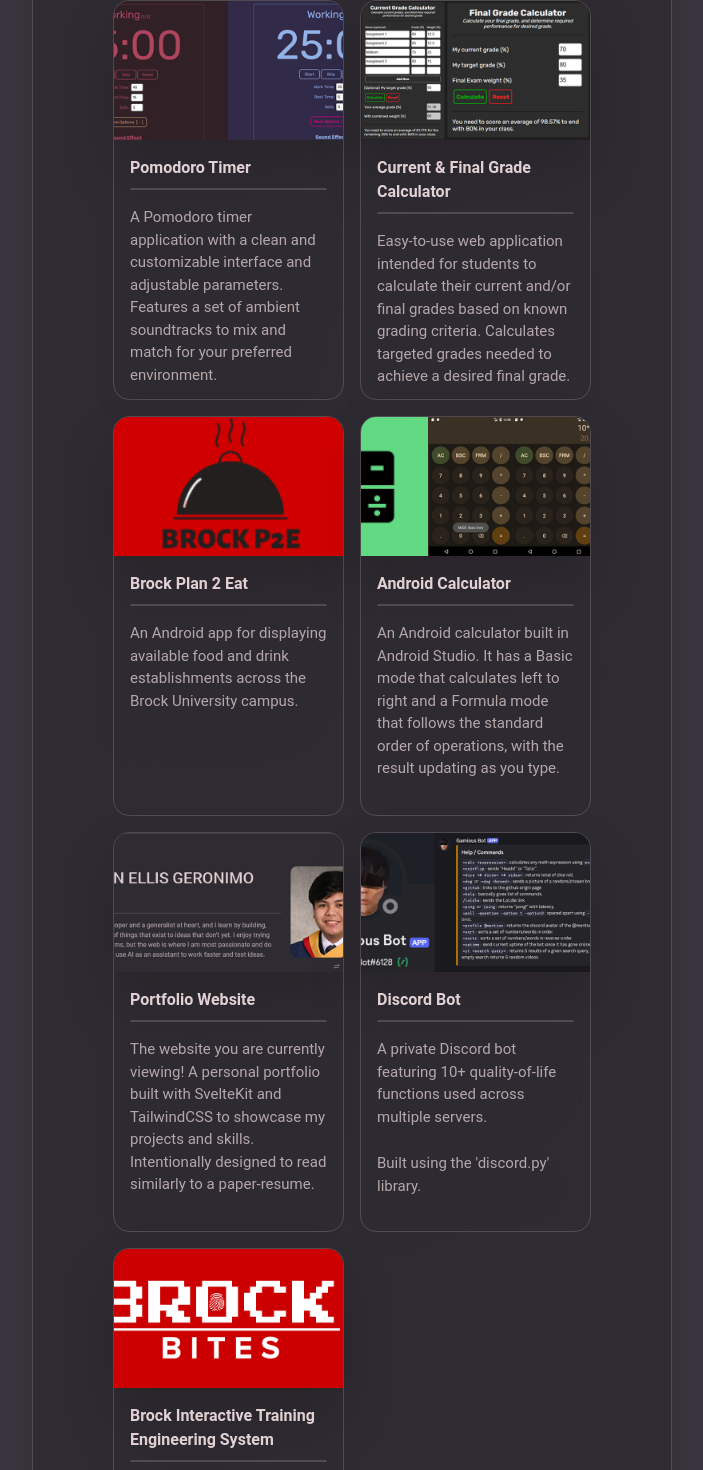
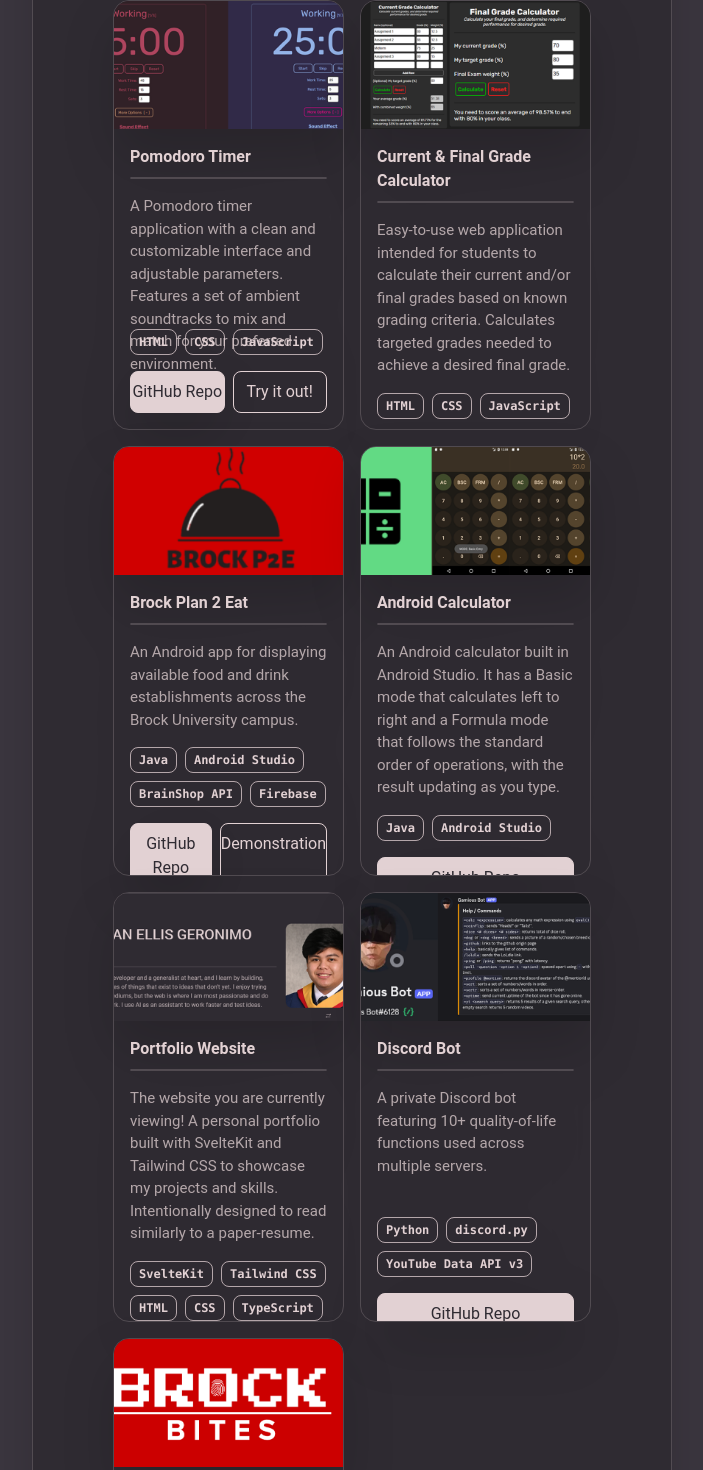
Before and after one commit to Julellisg/Portfolio, a SvelteKit app: page / in a window 1280 px wide. Shown: the part 1060-2530 px from the top of the page, without its empty margins (288-991 px from the left). Built offline with nearby package versions, Linux system fonts and the light colour scheme.

Commit message:
Added project tags and buttons

```diff
--- a/src/routes/+page.svelte
+++ b/src/routes/+page.svelte
@@ -17,7 +17,7 @@
     let showFirstPortrait = $state(true);
 </script>
 
-<div class="portfolio-container">
+<div id="top" class="portfolio-container">
     <!-- About Me -->
     <div class="grid grid-cols-1 md:grid-cols-[minmax(0,1fr)_14rem] gap-6">
         <!-- Left Half  -->
@@ -25,7 +25,7 @@
             <h1 class="text-[38px] font-extrabold">JULIAN ELLIS GERONIMO</h1>
             <h2>ABOUT</h2>
             <hr>
-            <p class="text-base text-[var(--text-sub-color)]">I’m a web developer and a generalist at heart, and I learn by building, from remakes of things that exist to ideas that don’t yet. I enjoy trying different mediums, but the web is where I am most passionate and do my best work. I use AI as an assistant to work faster and test ideas.</p>
+            <p class="text-base text-(--text-sub-color)">I’m a web developer and a generalist at heart, and I learn by building, from remakes of things that exist to ideas that don’t yet. I enjoy trying different mediums, but the web is where I am most passionate and do my best work. I use AI as an assistant to work faster and test ideas.</p>
         </div>
         <!-- Right Half -->
         <div>
@@ -79,8 +79,8 @@
                 <span class="ml-auto text-right ">St. Catharines, Ontario</span>
             </div>
             <div class="mt-1 flex flex-wrap items-baseline justify-between gap-x-4">
-                <p class="text-[var(--text-sub-color)]">Bachelor of Science (Honours) - BS, Computer Science</p>
-                <span class="ml-auto text-right text-[var(--text-sub-color)]">Sep 2019 - April 2024</span>
+                <p class="text-(--text-sub-color)">Bachelor of Science (Honours) - BS, Computer Science</p>
+                <span class="ml-auto text-right text-(--text-sub-color)">Sep 2019 - April 2024</span>
             </div>
         </div>
     </div>
@@ -89,7 +89,7 @@
     <!-- Technical Skills -->
     <h2>TECHNICAL SKILLS</h2>
     <hr>
-    <div>Languages / Frameworks: Java, HTML, CSS, JavaScript/TypeScript, Python, C++, SQL, SvelteKit, TailwindCSS, Bootstrap</div>
+    <div>Languages / Frameworks: Java, HTML, CSS, JavaScript/TypeScript, Python, C++, SQL, SvelteKit, Tailwind CSS, Bootstrap</div>
     <div>Tools: Android Studio, Figma, Firebase, Photoshop, Git, GitHub Desktop, Notion, PostgreSQL, Ubuntu</div>
     <br>
 
@@ -101,10 +101,23 @@
         <!-- Pomodoro Timer -->
         <div id="project-card">
             <img src={previewPomodoro} alt="" aria-hidden="true">
-            <div id="card-text">
+            <div id="card-text" class="flex min-h-0 flex-1 flex-col">
                 <h3>Pomodoro Timer</h3>
                 <hr>
                 <p>A Pomodoro timer application with a clean and customizable interface and adjustable parameters. Features a set of ambient soundtracks to mix and match for your preferred environment.</p>
+            </div>
+
+            <!-- Tags -->
+            <div class="tags mt-auto flex shrink-0 flex-wrap gap-2 px-4 font-mono">
+                <span>HTML</span>
+                <span>CSS</span>
+                <span>JavaScript</span>
+            </div>
+
+            <!-- Buttons -->
+            <div class="mt-auto flex w-full gap-2">
+                <a href="https://github.com/Julellisg/Pomodoro-Timer" target="_blank" rel="noopener noreferrer" class="basis-0 flex-1 rounded-lg border border-(--text-color) text-(--content-color) text-center py-2 my-4 ml-4" style="background-color: var(--text-color);">GitHub Repo</a>
+                <a href="https://julellisg.github.io/Pomodoro-Timer/" target="_blank" rel="noopener noreferrer" class="basis-0 flex-1 rounded-lg border text-center py-2 my-4 mr-4">Try it out!</a>
             </div>
         </div>
         <!-- Grade Calculator -->
@@ -115,6 +128,19 @@
                 <hr>
                 <p>Easy-to-use web application intended for students to calculate their current and/or final grades based on known grading criteria. Calculates targeted grades needed to achieve a desired final grade.</p>
             </div>
+
+            <!-- Tags -->
+            <div class="tags mt-auto flex shrink-0 flex-wrap gap-2 px-4 font-mono">
+                <span>HTML</span>
+                <span>CSS</span>
+                <span>JavaScript</span>
+            </div>
+
+            <!-- Buttons -->
+            <div class="mt-auto flex w-full gap-2">
+                <a href="https://github.com/Julellisg/Grade-Calculator" target="_blank" rel="noopener noreferrer" class="basis-0 flex-1 rounded-lg border border-(--text-color) text-(--content-color) text-center py-2 my-4 ml-4" style="background-color: var(--text-color);">GitHub Repo</a>
+                <a href="https://julellisg.github.io/Grade-Calculator/" target="_blank" rel="noopener noreferrer" class="basis-0 flex-1 rounded-lg border text-center py-2 my-4 mr-4">Try it out!</a>
+            </div>
         </div>
         <!-- Brock Plan 2 Eat -->
         <div id="project-card">
@@ -123,6 +149,20 @@
                 <h3>Brock Plan 2 Eat</h3>
                 <hr>
                 <p>An Android app for displaying available food and drink establishments across the Brock University campus. </p>
+            </div>
+
+            <!-- Tags -->
+            <div class="tags mt-auto flex shrink-0 flex-wrap gap-2 px-4 font-mono">
+                <span>Java</span>
+                <span>Android Studio</span>
+                <span>BrainShop API</span>
+                <span>Firebase</span>
+            </div>
+
+            <!-- Buttons -->
+            <div class="mt-auto flex w-full gap-2">
+                <a href="https://github.com/Julellisg/BrockPlan2EatApp" target="_blank" rel="noopener noreferrer" class="basis-0 flex-1 rounded-lg border border-(--text-color) text-(--content-color) text-center py-2 my-4 ml-4" style="background-color: var(--text-color);">GitHub Repo</a>
+                <a href="https://github.com/Julellisg/BrockPlan2EatApp/blob/master/src/demonstration.gif" target="_blank" rel="noopener noreferrer" class="basis-0 flex-1 rounded-lg border text-center py-2 my-4 mr-4">Demonstration</a>
             </div>
         </div>
         <!-- Android Calculator -->
@@ -133,6 +173,17 @@
                 <hr>
                 <p>An Android calculator built in Android Studio. It has a Basic mode that calculates left to right and a Formula mode that follows the standard order of operations, with the result updating as you type.</p>
             </div>
+
+            <!-- Tags -->
+            <div class="tags mt-auto flex shrink-0 flex-wrap gap-2 px-4 font-mono">
+                <span>Java</span>
+                <span>Android Studio</span>
+            </div>
+
+            <!-- Button -->
+            <div class="mt-auto flex w-full gap-2">
+                <a href="https://github.com/Julellisg/Android-Calculator" target="_blank" rel="noopener noreferrer" class="basis-0 flex-1 rounded-lg border border-(--text-color) text-(--content-color) text-center py-2 my-4 mx-4" style="background-color: var(--text-color);">GitHub Repo</a>
+            </div>
         </div>
         <!-- Portfolio -->
         <div id="project-card">
@@ -140,7 +191,22 @@
             <div id="card-text">
                 <h3>Portfolio Website</h3>
                 <hr>
-                <p>The website you are currently viewing! A personal portfolio built with SvelteKit and TailwindCSS to showcase my projects and skills. Intentionally designed to read similarly to a paper-resume.<p>
+                <p>The website you are currently viewing! A personal portfolio built with SvelteKit and Tailwind CSS to showcase my projects and skills. Intentionally designed to read similarly to a paper-resume.</p>
+            </div>
+
+            <!-- Tags -->
+            <div class="tags mt-auto flex shrink-0 flex-wrap gap-2 px-4 font-mono">
+                <span>SvelteKit</span>
+                <span>Tailwind CSS</span>
+                <span>HTML</span>
+                <span>CSS</span>
+                <span>TypeScript</span>
+            </div>
+
+            <!-- Buttons -->
+            <div class="mt-auto flex w-full gap-2">
+                <a href="https://github.com/Julellisg/Portfolio" target="_blank" rel="noopener noreferrer" class="basis-0 flex-1 rounded-lg border border-(--text-color) text-(--content-color) text-center py-2 my-4 ml-4" style="background-color: var(--text-color);">GitHub Repo</a>
+                <a href="#top" class="basis-0 flex-1 rounded-lg border text-center py-2 my-4 mr-4">Back to Top</a>
             </div>
         </div>
         <!-- Discord Bot -->
@@ -150,7 +216,18 @@
                 <h3>Discord Bot</h3>
                 <hr>
                 <p>A private Discord bot featuring 10+ quality-of-life functions used across multiple servers.</p><br>
-                <p>Built using the 'discord.py' library.</p>
+            </div>
+
+            <!-- Tags -->
+            <div class="tags mt-auto flex shrink-0 flex-wrap gap-2 px-4 font-mono">
+                <span>Python</span>
+                <span>discord.py</span>
+                <span>YouTube Data API v3</span>
+            </div>
+
+            <!-- Button -->
+            <div class="mt-auto flex w-full gap-2">
+                <a href="https://github.com/Julellisg/Gamious-Bot" target="_blank" rel="noopener noreferrer" class="basis-0 flex-1 rounded-lg border border-(--text-color) text-(--content-color) text-center py-2 my-4 mx-4" style="background-color: var(--text-color);">GitHub Repo</a>
             </div>
         </div>
         <!-- Brock Interactive Training Engineering System -->
@@ -161,12 +238,28 @@
                 <hr>
                 <p>BITES is an interactive learning platform focused on software engineering, designed to keep users engaged and make learning faster and more efficient.</p>
             </div>
+
+            <!-- Tags -->
+            <div class="tags mt-auto flex shrink-0 flex-wrap gap-2 px-4 font-mono">
+                <span>SvelteKit</span>
+                <span>Tailwind CSS</span>
+                <span>HTML</span>
+                <span>CSS</span>
+                <span>TypeScript</span>
+            </div>
+
+            <!-- Button -->
+            <div class="mt-auto flex w-full gap-2">
+                <a href="https://github.com/SWE-2024/COSC-4P02" target="_blank" rel="noopener noreferrer" class="basis-0 flex-1 rounded-lg border border-(--text-color) text-(--content-color) text-center py-2 my-4 mx-4" style="background-color: var(--text-color);">GitHub Repo</a>
+            </div>
         </div>
+
     </div>
     <br><br>
 
     <!-- Contact -->
     <h2 class="text-center">CONTACT</h2>
+    <hr>
 
 
     <footer class="text-center py-4 mt-4 ">© 2026 Julian Ellis Geronimo</footer>
--- a/src/routes/layout.css
+++ b/src/routes/layout.css
@@ -32,12 +32,12 @@
 
 #project-card {
     @apply flex h-72 flex-col overflow-hidden rounded-2xl border border-[var(--accent-color)] drop-shadow-2xl;
-    height: 400px;
+    height: 430px;
 }
 
 #project-card img {
     /* 380*30% = 114px */
-    @apply h-[35%] w-full shrink-0 object-cover object-center;
+    @apply h-[30%] w-full shrink-0 object-cover object-center;
 }
 
 #project-card h3 {
@@ -53,6 +53,10 @@
     @apply shrink-0 p-4;
 }
 
+.tags span {
+    @apply rounded-lg font-bold text-xs border border-(--text-sub-color) px-2 py-1;
+}
+
 h1 {
     @apply mb-4;
 }
```
